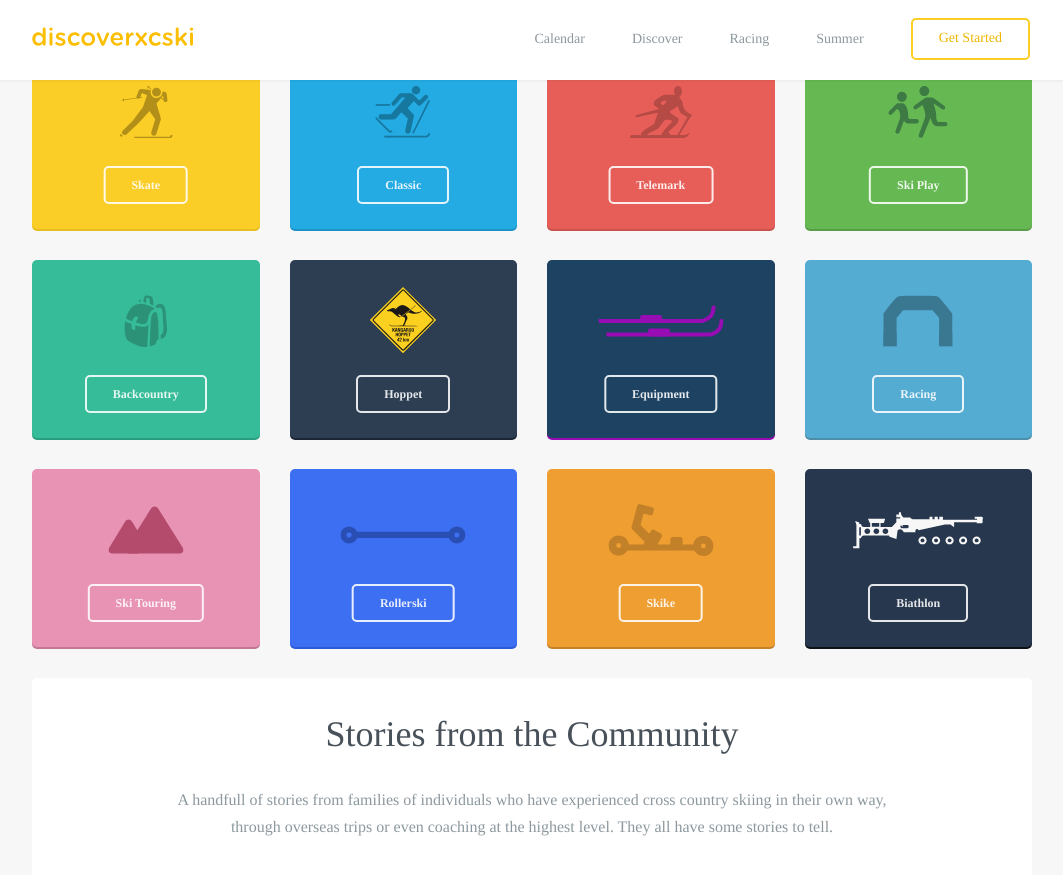
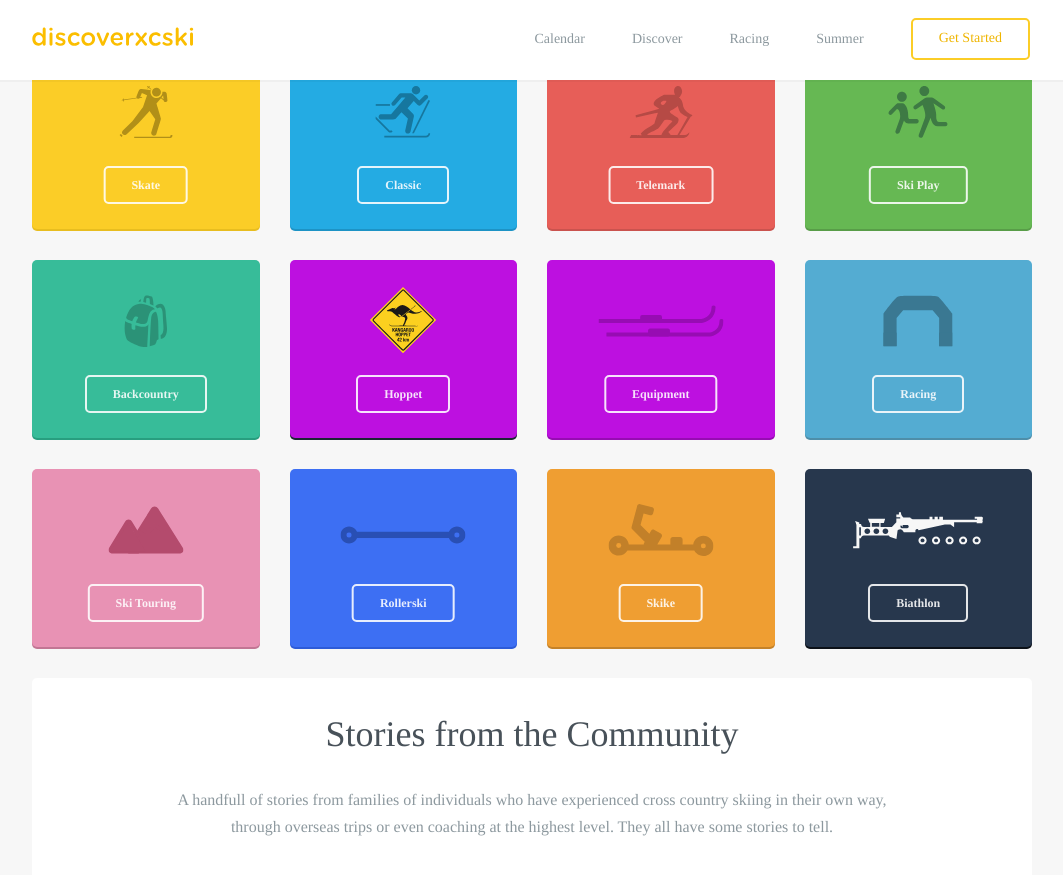
Before and after one commit to robcatto/robcatto.github.io, a Jekyll site: the page index.html, which Jekyll copies as it is, in a window 1280 px wide and 900 px high, scrolled down 1795 px. Shown: the top 875 px of the window, without its empty margins (108-1171 px from the left). Built offline with Jekyll 4.4.1, drawn with Linux system fonts in a browser that asks for light colours; some web fonts are replaced; Markdown is read by kramdown in place of the engine named in the settings.

Commit message:
Update index.html

```diff
--- a/index.html
+++ b/index.html
@@ -578,7 +578,7 @@
                                                 </div>
                         </div>
                         <div class="column four">
-                                                <div class="callout-card nav-card" style="background-color: #2D3E53;box-shadow: 0px 2px 0px rgba(27, 38, 52, 1);">
+                                                <div class="callout-card nav-card" style="background-color: #BD10E0;box-shadow: 0px 2px 0px rgba(27, 38, 52, 1);">
                                                     <svg width="66px" height="66px" style="height: 66px; top: 27px;"  viewBox="0 0 66 66" version="1.1" xmlns="http://www.w3.org/2000/svg" xmlns:xlink="http://www.w3.org/1999/xlink" xmlns:sketch="http://www.bohemiancoding.com/sketch/ns">
     <!-- Generator: Sketch 3.3.2 (12043) - http://www.bohemiancoding.com/sketch -->
     <title>Imported Layers Copy 2</title>
@@ -648,7 +648,7 @@
                                                 </div>
                         </div>
                         <div class="column four">
-                                                <div class="callout-card nav-card" style="background-color: #1D4262;box-shadow: 0px 2px 0px rgba(151, 12, 179, 1);">
+                                                <div class="callout-card nav-card" style="background-color: #BD10E0;box-shadow: 0px 2px 0px rgba(151, 12, 179, 1);">
                                                     <svg width="125px" height="158px" viewBox="0 0 630 158" version="1.1" xmlns="http://www.w3.org/2000/svg" xmlns:xlink="http://www.w3.org/1999/xlink" xmlns:sketch="http://www.bohemiancoding.com/sketch/ns">
     <!-- Generator: Sketch 3.3.2 (12043) - http://www.bohemiancoding.com/sketch -->
     <title>Equipment</title>
```
